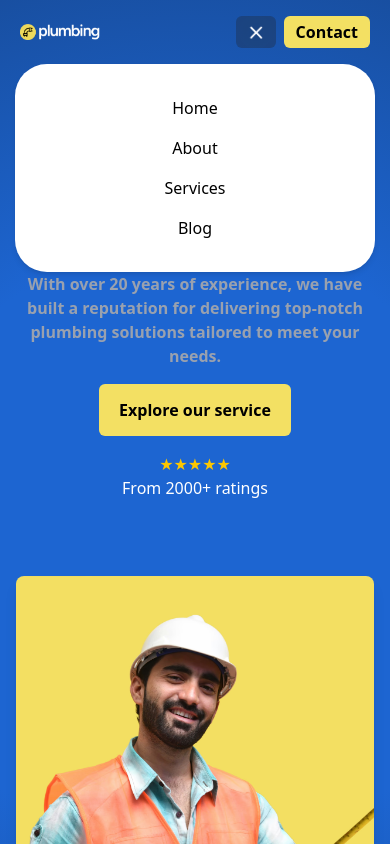
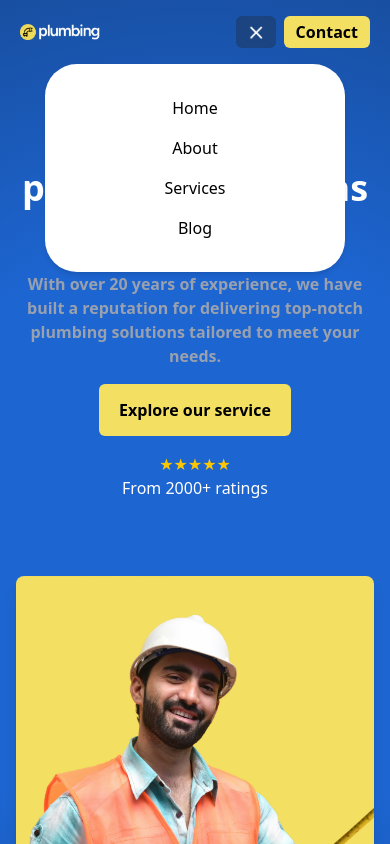
Before and after one commit to fahadKhan030/plumber-web, a React (Vite) app: page / in a window 390 px wide. Both pictures are taken after a click on the button 255 px from the left and 32 px from the top of the page. Shown: the top 844 px of the page. Built offline with nearby package versions, Linux system fonts and the light colour scheme.

Commit message:
fixed UI issue on Navbar

```diff
--- a/src/header/Header.jsx
+++ b/src/header/Header.jsx
@@ -110,7 +110,7 @@ export const Header = () => {
       </div>
       {/* Mobile menu */}
       {isOpen && (
-        <div className="absolute top-16 z-50 left-1/2 max-w-[360px] transform -translate-x-1/2 w-full bg-white text-black py-8 lg:hidden rounded-4xl shadow-md">
+        <div className="absolute top-16 z-50 left-1/2 max-w-[300px] transform -translate-x-1/2 w-full bg-white text-black py-8 lg:hidden rounded-4xl shadow-md">
           <ul className="flex flex-col items-center gap-4">
             <NavLink to="/" onClick={toggleMenu}>
               Home
@@ -121,7 +121,11 @@ export const Header = () => {
             <NavLink to="/services" onClick={toggleMenu}>
               Services
             </NavLink>
-            <NavLink to="/blog" className="hover:text-[#F3E063]">
+            <NavLink
+              to="/blog"
+              onClick={toggleMenu}
+              className="hover:text-[#F3E063]"
+            >
               Blog
             </NavLink>
           </ul>
```
